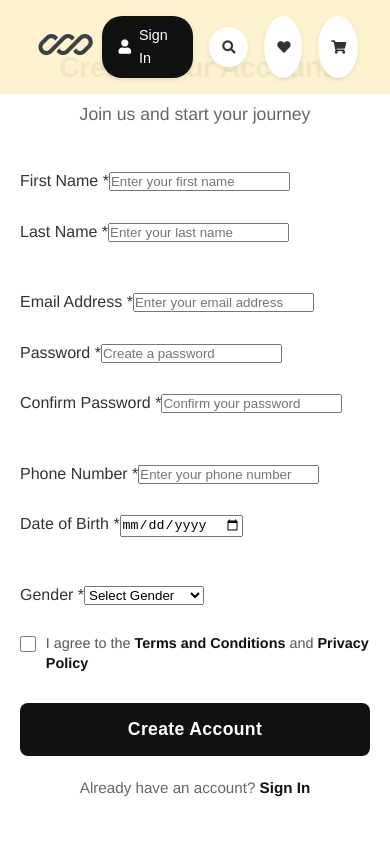
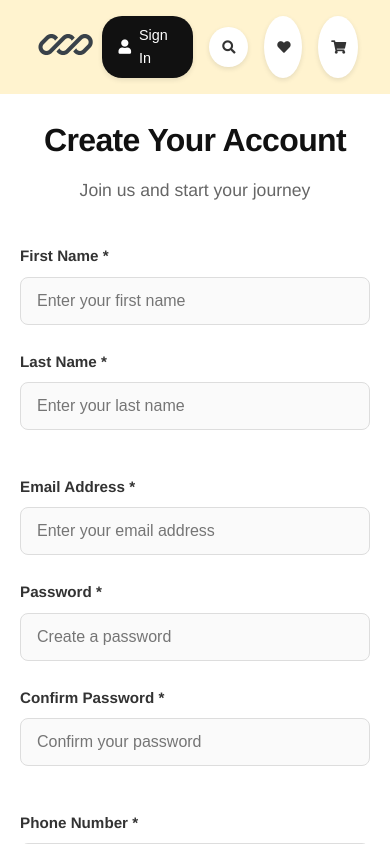
Before and after one commit to NadeemalTM/NikeRedesign, a React (Vite) app: page /signup in a window 390 px wide. Built offline with nearby package versions, Linux system fonts and the light colour scheme.

Commit message:
Set margins

```diff
--- a/src/pages/ProductPage.css
+++ b/src/pages/ProductPage.css
@@ -16,7 +16,7 @@ body {
 
 .product-page {
   max-width: 1200px;
-  margin: 20px auto;
+  margin: 85px auto 20px;
   padding: 20px;
   background-color: #fff;
   border-radius: 8px;
--- a/src/pages/SignIn.css
+++ b/src/pages/SignIn.css
@@ -8,6 +8,7 @@
   background: linear-gradient(135deg, #f5f5f5 0%, #e8e8e8 100%);
   padding: 20px;
   font-family: 'Helvetica Neue', Arial, sans-serif;
+  margin-top: 85px;
 }
 
 .signin-wrapper {
--- a/src/pages/SignUp.css
+++ b/src/pages/SignUp.css
@@ -8,6 +8,7 @@
   background: linear-gradient(135deg, #f5f5f5 0%, #e8e8e8 100%);
   padding: 20px;
   font-family: 'Helvetica Neue', Arial, sans-serif;
+  margin-top: 85px;
 }
 
 .signup-wrapper {
@@ -61,7 +62,7 @@
   margin-bottom: 25px;
 }
 
-.form-label {
+.form-group label {
   display: block;
   margin-bottom: 8px;
   font-weight: 600;
@@ -69,8 +70,12 @@
   font-size: 0.95rem;
 }
 
-.form-input,
-.form-select {
+.form-group input[type="text"],
+.form-group input[type="email"],
+.form-group input[type="password"],
+.form-group input[type="tel"],
+.form-group input[type="date"],
+.form-group select {
   width: 100%;
   padding: 14px 16px;
   border: 1px solid #ddd;
@@ -78,20 +83,31 @@
   font-size: 1rem;
   transition: all 0.3s ease;
   background-color: #fafafa;
+  box-sizing: border-box;
 }
 
-.form-input:focus,
-.form-select:focus {
+.form-group input[type="text"]:focus,
+.form-group input[type="email"]:focus,
+.form-group input[type="password"]:focus,
+.form-group input[type="tel"]:focus,
+.form-group input[type="date"]:focus,
+.form-group select:focus {
   outline: none;
   border-color: #111;
   background-color: white;
   box-shadow: 0 0 0 3px rgba(17, 17, 17, 0.1);
 }
 
-.form-input.error,
-.form-select.error {
+.form-group input.error,
+.form-group select.error {
   border-color: #e74c3c;
   background-color: #fdf2f2;
+}
+
+.form-group input.error:focus,
+.form-group select.error:focus {
+  border-color: #e74c3c;
+  box-shadow: 0 0 0 3px rgba(231, 76, 60, 0.1);
 }
 
 .error-message {
@@ -256,15 +272,11 @@
   .signup-form-container {
     padding: 30px 20px;
   }
-
-  .signup-title {
-    font-size: 1.8rem;
-  }
 }
 
 /* Focus styles for accessibility */
-.form-input:focus-visible,
-.form-select:focus-visible {
+.form-group input:focus-visible,
+.form-group select:focus-visible {
   outline: 2px solid #111;
   outline-offset: 2px;
 }
```
